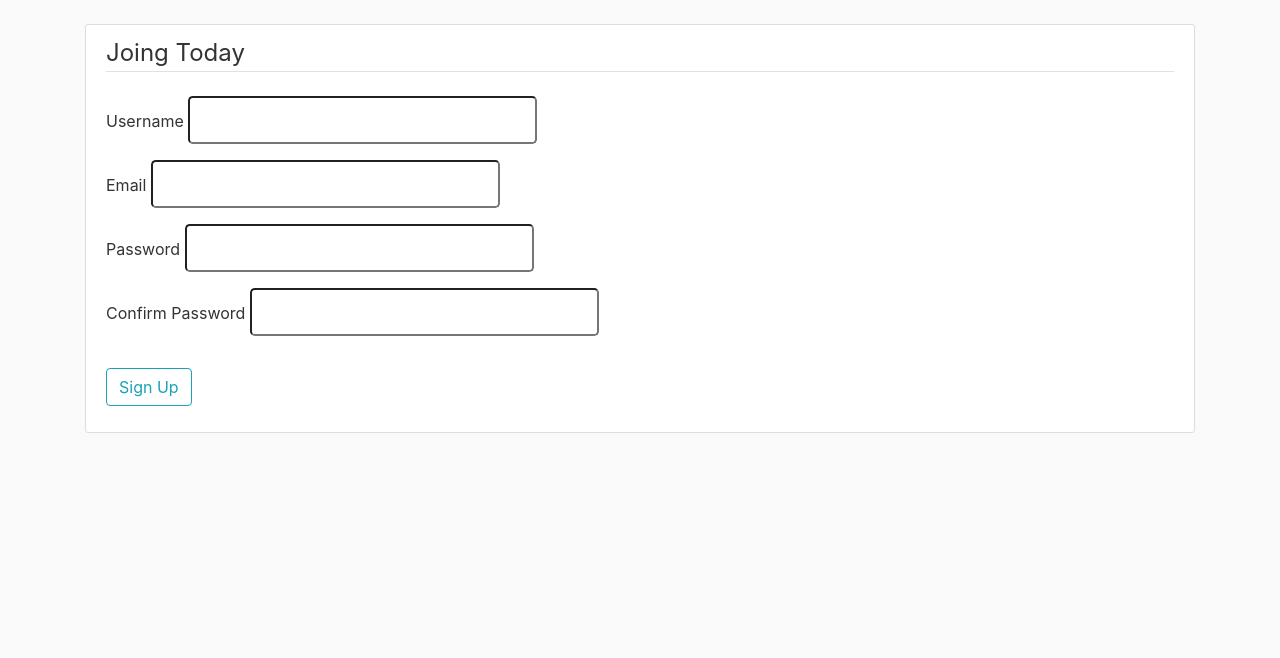
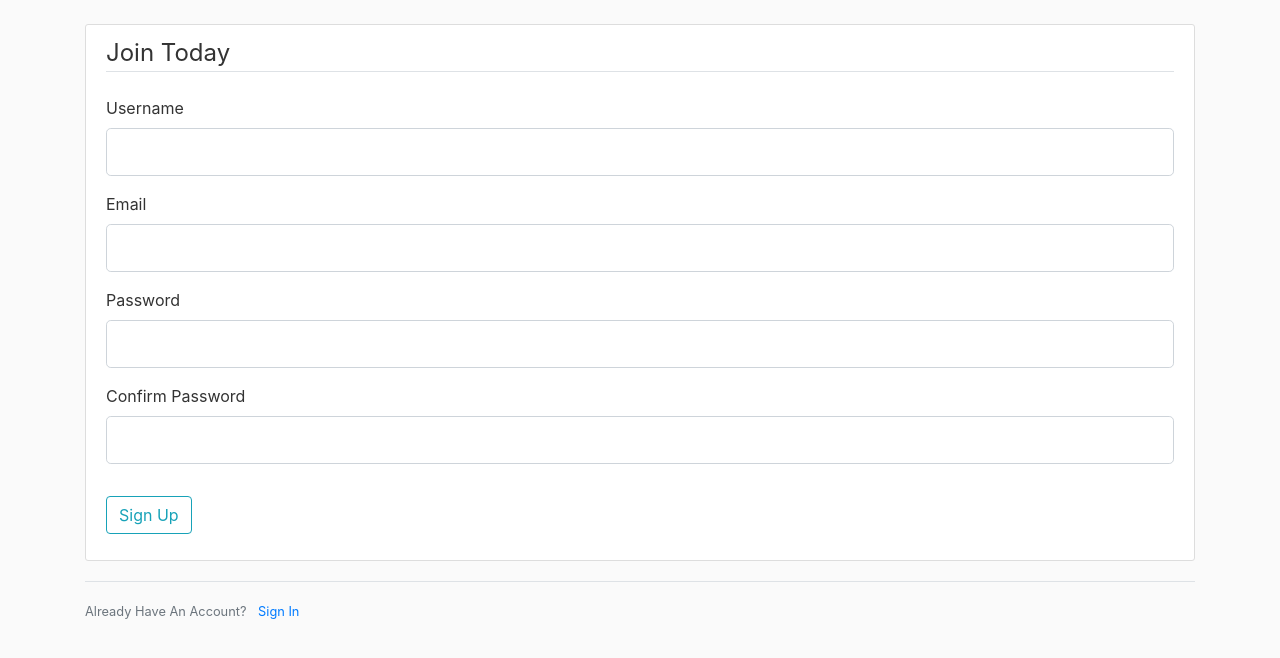
Before and after one commit to GreatBahram/Flask-Blogging, a Flask app: page /register in a window 1280 px wide. Shown: the part 56-714 px from the top of the page. Run offline with Flask 2, Linux system fonts and the light colour scheme; some libraries are stand-ins or nearby versions.

Commit message:
bug fix in register.html

```diff
--- a/app/templates/register.html
+++ b/app/templates/register.html
@@ -1,39 +1,72 @@
 {% extends 'base.html' %}
 {% block content %}
 <div class="content-section">
-    <form action="" method='POST'>
-
+    <form method="POST" action="">
         {{ form.hidden_tag() }}
-
         <fieldset class="form-group">
-
-            <legend class="border-bottom mb-4">Joing Today</legend>
-
+            <legend class="border-bottom mb-4">Join Today</legend>
             <div class="form-group">
                 {{ form.username.label(class="form-control-label") }}
-                {{ form.username(class="form-control-lable form-control-lg") }}
+
+                {% if form.username.errors %}
+                {{ form.username(class="form-control form-control-lg is-invalid") }}
+                <div class="invalid-feedback">
+                    {% for error in form.username.errors %}
+                    <span>{{ error }}</span>
+                    {% endfor %}
+                </div>
+                {% else %}
+                {{ form.username(class="form-control form-control-lg") }}
+                {% endif %}
             </div>
-
             <div class="form-group">
                 {{ form.email.label(class="form-control-label") }}
-                {{ form.email(class="form-control-lable form-control-lg") }}
+                {% if form.email.errors %}
+                {{ form.email(class="form-control form-control-lg is-invalid") }}
+                <div class="invalid-feedback">
+                    {% for error in form.email.errors %}
+                    <span>{{ error }}</span>
+                    {% endfor %}
+                </div>
+                {% else %}
+                {{ form.email(class="form-control form-control-lg") }}
+                {% endif %}
             </div>
-
             <div class="form-group">
                 {{ form.password.label(class="form-control-label") }}
-                {{ form.password(class="form-control-lable form-control-lg") }}
+                {% if form.password.errors %}
+                {{ form.password(class="form-control form-control-lg is-invalid") }}
+                <div class="invalid-feedback">
+                    {% for error in form.password.errors %}
+                    <span>{{ error }}</span>
+                    {% endfor %}
+                </div>
+                {% else %}
+                {{ form.password(class="form-control form-control-lg") }}
+                {% endif %}
             </div>
-
             <div class="form-group">
                 {{ form.confirm_password.label(class="form-control-label") }}
-                {{ form.confirm_password(class="form-control-lable form-control-lg") }}
+                {% if form.confirm_password.errors %}
+                {{ form.confirm_password(class="form-control form-control-lg is-invalid") }}
+                <div class="invalid-feedback">
+                    {% for error in form.confirm_password.errors %}
+                    <span>{{ error }}</span>
+                    {% endfor %}
+                </div>
+                {% else %}
+                {{ form.confirm_password(class="form-control form-control-lg") }}
+                {% endif %}
             </div>
-
         </fieldset>
-            <div class="form-group">
-                {{ form.submit(class="btn btn-outline-info") }}
-            </div>
-
+        <div class="form-group">
+            {{ form.submit(class="btn btn-outline-info") }}
+        </div>
     </form>
 </div>
+<div class="border-top pt-3">
+    <small class="text-muted">
+        Already Have An Account? <a class="ml-2" href="{{ url_for('login_page') }}">Sign In</a>
+    </small>
+</div>
 {% endblock content %}
```
